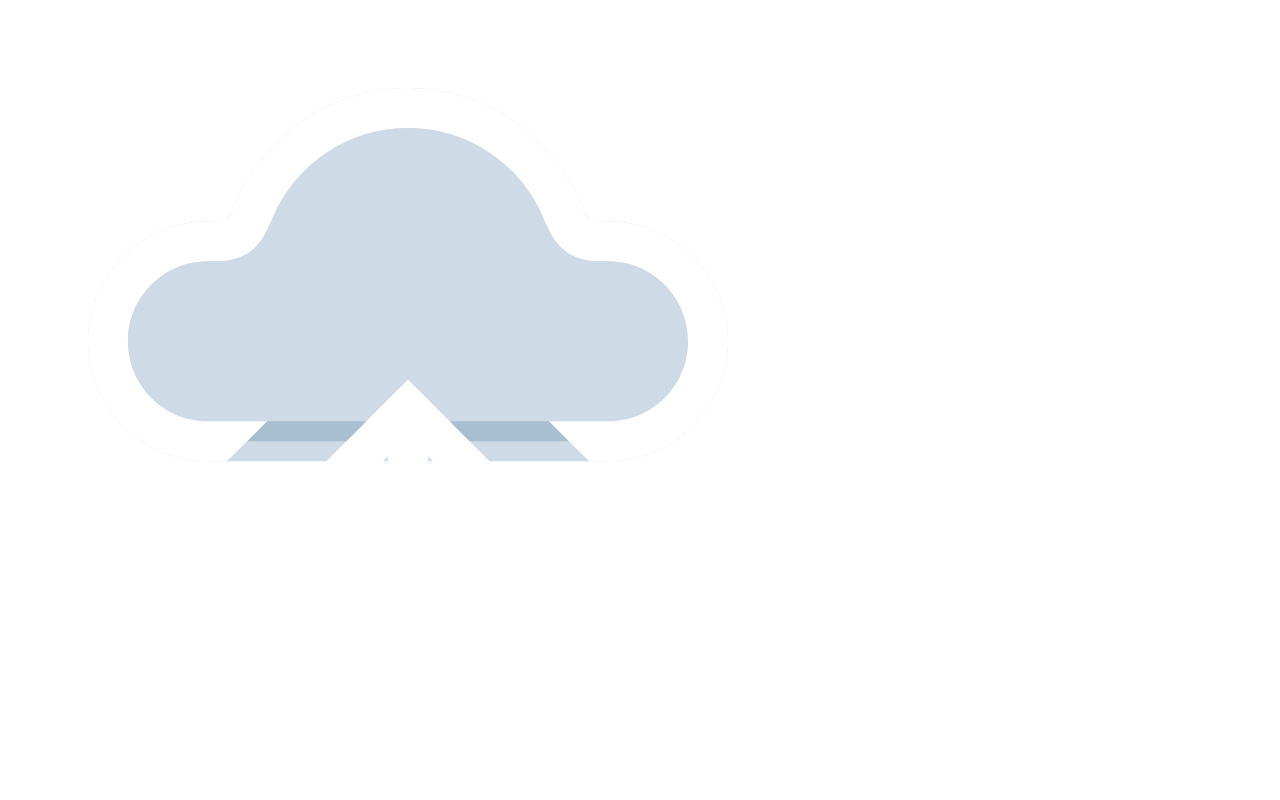
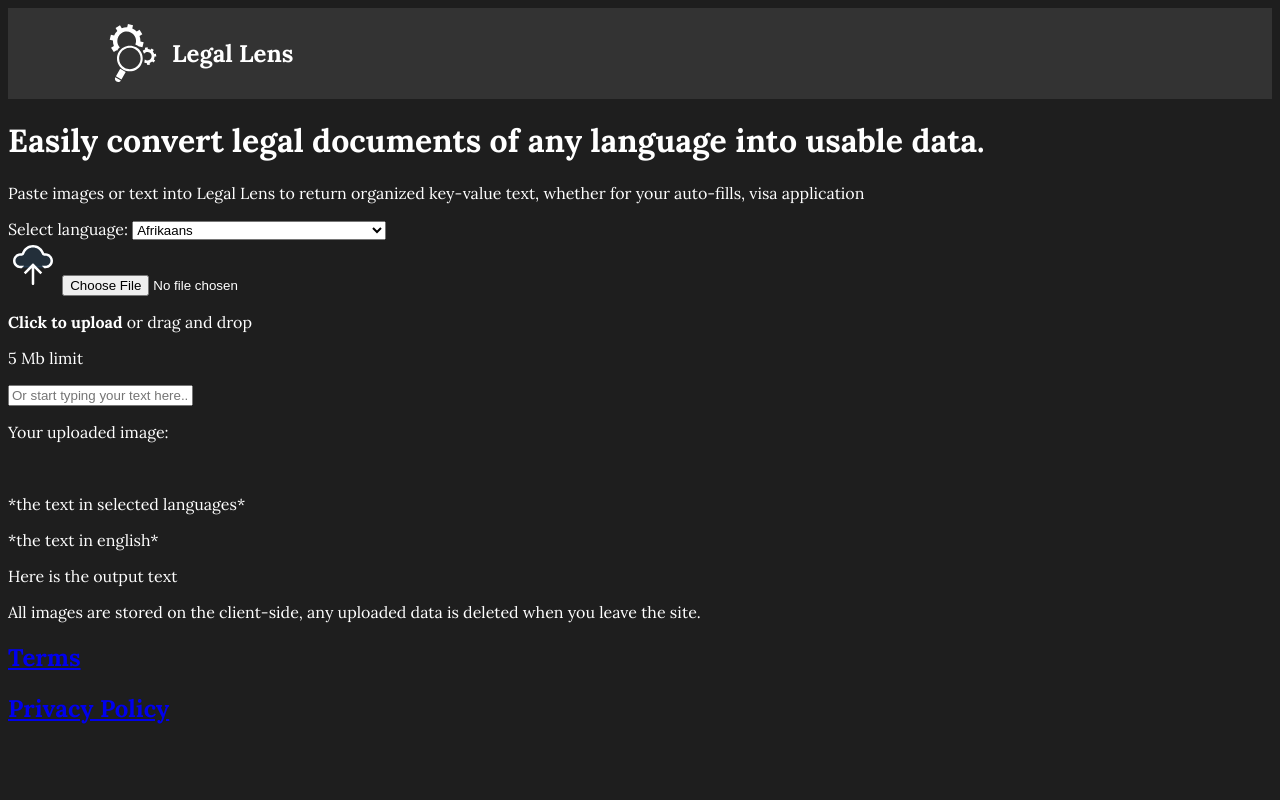
Before and after one commit to aleksbrsc/Legal-Lens, a website: page index.html in a window 1280 px wide. Shown: the top 800 px of the page. Drawn offline with Linux system fonts and the light colour scheme.

Commit message:
added css styles, almost done navbar

```diff
--- a/index.html
+++ b/index.html
@@ -10,7 +10,7 @@
 <body>
     <nav>
         <div id="title">
-            <img id="logo" src="images/upload_icon.svg" alt="Logo">
+            <img id="logo" src="images/mag-lens-gear.svg" alt="Logo">
             <a href="index.html">
                 <h1>Legal Lens</h1>
             </a>
--- a/style.css
+++ b/style.css
@@ -1,10 +1,60 @@
 @font-face {
-    font-family: jetbrains-lora;
-    src: url(fonts/JetBrains_Mono/JetBrainsMono-VariableFont_wght.ttf);
+    font-family: Lora;
+    src: url(fonts/Lora/Lora-VariableFont_wght.ttf);
+}
+
+
+body {
+    font-family: Lora;
+    background-color: #1E1E1E;
+    Color: white;
 }
 
 /* Navbar */
+nav {
+    background-color: #333;
+    display: flex;
+    align-items: center;
+    justify-content: space-between;
+    padding: 10px; /* Adjust the padding as needed */
+}
+
+#title {
+    display: flex;
+    align-items: center;
+}
+
+#title a {
+    text-decoration: none;
+    color: white;
+    display: flex;
+    align-items: center;
+}
+
+#title p {
+    font-size: 1.875rem;
+    font-style: normal;
+    font-weight: 600;
+    line-height: normal;
+}
+
+#logo {
+    width: 3.625rem;
+    height: 3.625rem;
+    flex-shrink: 0;
+    margin-left: 5.38rem;
+    margin-right: 10px;
+}
+
 
 /* Main */
 
+
+#upload {
+    max-width: 50px;
+    height: 50px;
+}
+
+
+
 /* Footer */
```
